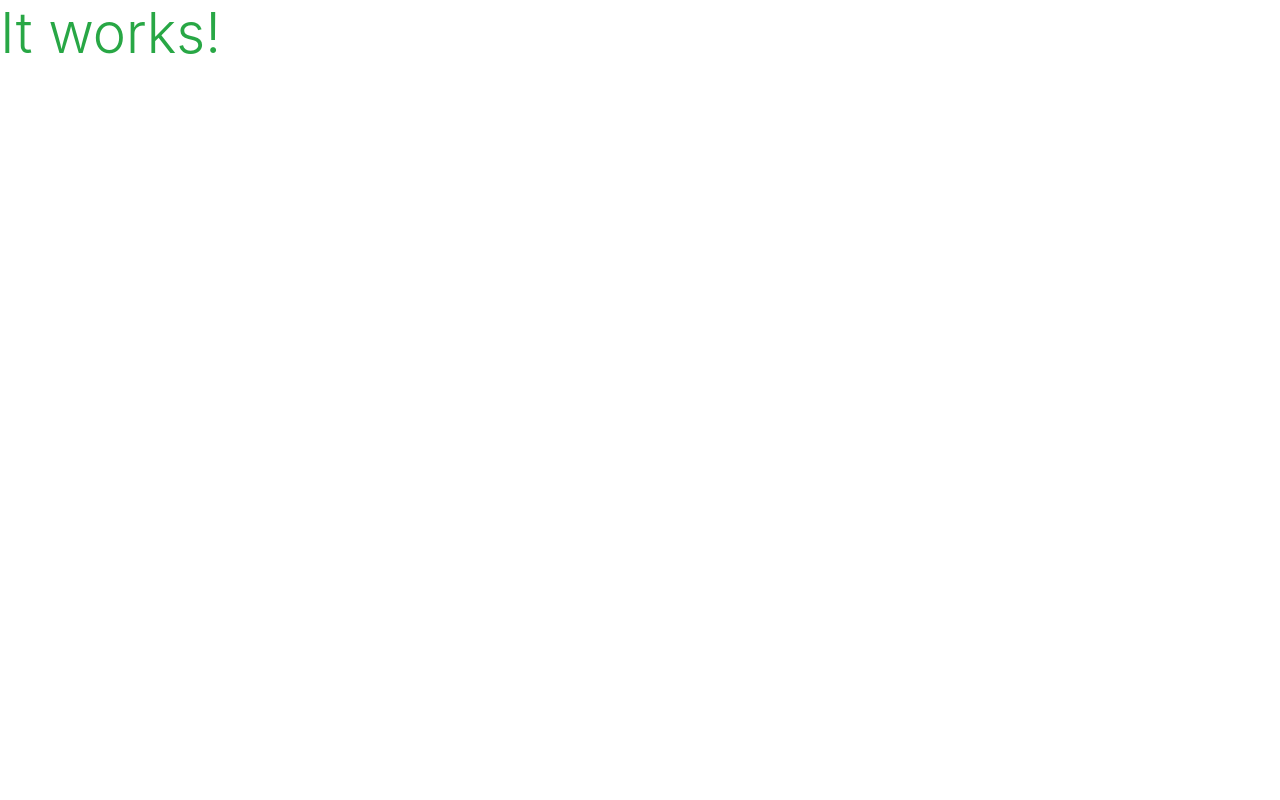
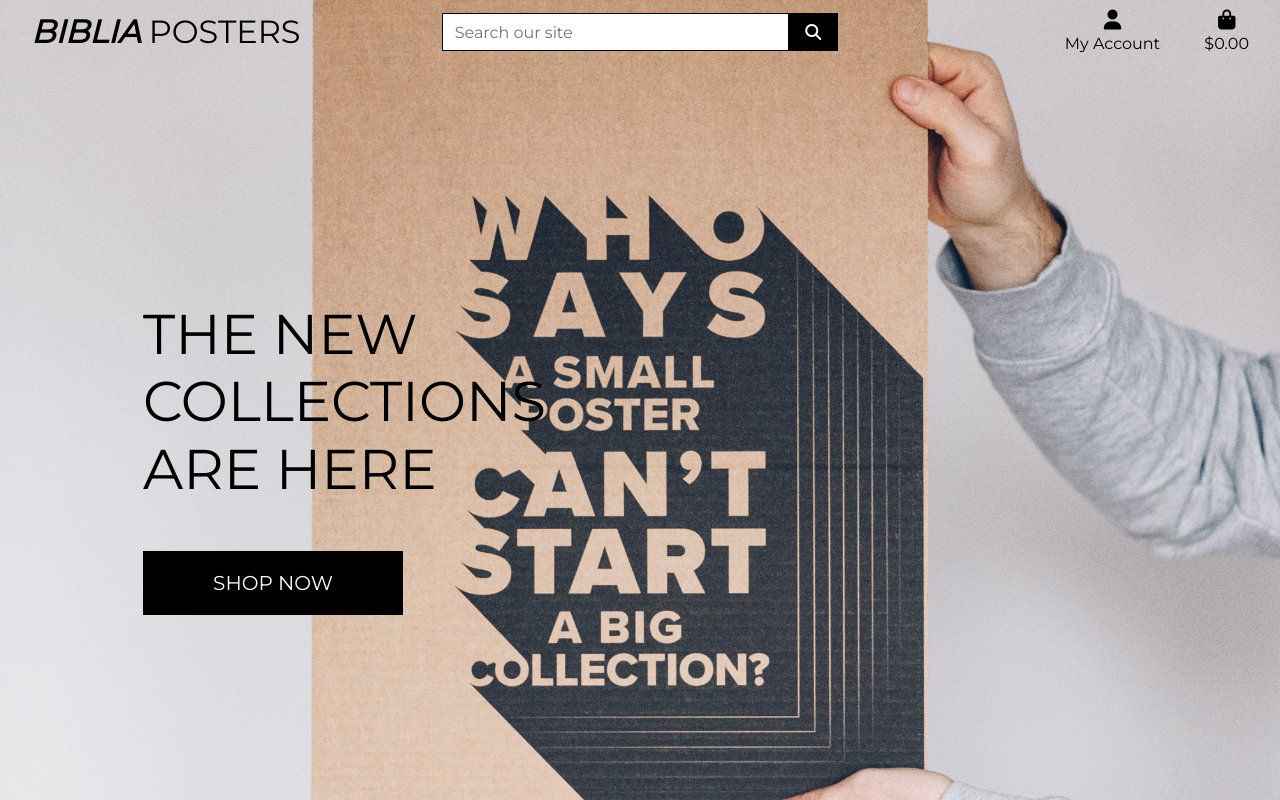
Before and after one commit to DelroyGayle/Biblia-Posters-PP5, a Django app: page / in a window 1280 px wide. Before the commit the page is almost empty. Run offline with Django 3.2, Linux system fonts and the light colour scheme; some libraries are stand-ins or nearby versions.

Commit message:
Add initial homepage content, main page header, homepage header and CSS - Stage 1

```diff
--- a/biblia/settings.py
+++ b/biblia/settings.py
@@ -149,6 +149,10 @@ USE_TZ = True
 # https://docs.djangoproject.com/en/3.2/howto/static-files/
 
 STATIC_URL = '/static/'
+STATICFILES_DIRS = (os.path.join(BASE_DIR, 'static'),)
+
+MEDIA_URL = '/media/'
+MEDIA_ROOT = os.path.join(BASE_DIR, 'media')
 
 # Default primary key field type
 # https://docs.djangoproject.com/en/3.2/ref/settings/#default-auto-field
--- a/biblia/urls.py
+++ b/biblia/urls.py
@@ -15,9 +15,11 @@ Including another URLconf
 """
 from django.contrib import admin
 from django.urls import path, include
+from django.conf import settings
+from django.conf.urls.static import static
 
 urlpatterns = [
     path('admin/', admin.site.urls),
     path('accounts/', include('allauth.urls')),
     path('', include('home.urls')),
-]
+] + static(settings.MEDIA_URL, document_root=settings.MEDIA_ROOT)
--- a/home/templates/home/index.html
+++ b/home/templates/home/index.html
@@ -1,6 +1,28 @@
 {% extends "base.html" %}
 {% load static %}
+<!-- The file is based on the example shown in Code Institute's Boutique Ado Walkthrough -->
+
+{% block page_header %}
+    <div class="container header-container">
+        <div class="row">
+            <div class="col"></div>
+        </div>
+    </div>
+{% endblock %}
 
 {% block content %}
-    <h1 class="display-4 text-success">It works!</h1>
+    <div class="container h-100">
+        <div class="row h-100">
+            <div class="col-7 col-md-6 my-auto">
+                <h1 class="display-4 logo-font text-black">
+                    The new collections are here
+                </h1>
+                <div class="my-5">
+                    <h4>
+                        <a href="" class="shop-now-button btn btn-lg rounded-0 text-uppercase py-3">Shop Now</a>
+                    </h4>
+                </div>
+            </div>
+        </div>
+    </div>
 {% endblock %}
--- /dev/null
+++ b/static/css/base.css
@@ -0,0 +1,83 @@
+/* The file is based on the example shown in Code Institute's Boutique Ado Walkthrough */
+
+html {
+    height: 100%;
+}
+
+body {
+    background: url('/media/homepage_background_cropped.jpg') no-repeat center center fixed;
+    background-size: cover;
+    height: calc(100vh - 164px);
+    color: #555;
+    font-family: 'Montserrat';
+}
+
+/* from Bulma */
+.icon {
+    align-items: center;
+    display: inline-flex;
+    justify-content: center;
+    height: 1.5rem;
+    width: 1.5rem;
+}
+
+.logo-font {
+    text-transform: uppercase;
+}
+
+.main-logo-link {
+    width: fit-content;
+}
+
+.shop-now-button {
+    background: black;
+    color: white;
+    min-width: 260px;
+}
+
+.btn-black {
+    background: black;
+    color: white;
+}
+
+.shop-now-button:hover,
+.shop-now-button:active,
+.shop-now-button:focus,
+.btn-black:hover,
+.btn-black:active,
+.btn-black:focus {
+    background: #222;
+    color: white;
+}
+
+.text-black {
+    color: #000 !important;
+}
+
+.border-black {
+    border: 1px solid black !important;
+}
+
+/* -------------------------------- Media Queries */
+
+/* Slightly larger container on xl screens */
+@media (min-width: 1200px) {
+  .container {
+    max-width: 80%;
+  }
+}
+
+/* fixed top navbar only on medium and up */
+@media (min-width: 992px) {
+    .fixed-top-desktop-only {
+        position: fixed;
+        top: 0;
+        right: 0;
+        left: 0;
+        z-index: 1030;
+    }
+
+    .header-container {
+        padding-top: 164px;
+    }
+}
--- a/templates/base.html
+++ b/templates/base.html
@@ -1,11 +1,11 @@
-<!-- Based on Code Institute's Boutique Ado Walkthrough -->
+<!-- The file is based on the example shown in Code Institute's Boutique Ado Walkthrough -->
 
 {% load static %}
 
 <!doctype html>
 <html lang="en">
+  <head>
 
-  <head>
     {% block meta %}
         <meta http-equiv="X-UA-Compatible" content="ie=edge">
         <meta charset="utf-8">
@@ -16,33 +16,92 @@
     {% endblock %}
 
     {% block corecss %}
-        <link rel="stylesheet" href="https://stackpath.bootstrapcdn.com/bootstrap/4.4.1/css/bootstrap.min.css"
-          integrity="sha384-Vkoo8x4CGsO3+Hhxv8T/Q5PaXtkKtu6ug5TOeNV6gBiFeWPGFN9MuhOf23Q9Ifjh" crossorigin="anonymous">
+        <link rel="stylesheet" href="https://stackpath.bootstrapcdn.com/bootstrap/4.4.1/css/bootstrap.min.css" integrity="sha384-Vkoo8x4CGsO3+Hhxv8T/Q5PaXtkKtu6ug5TOeNV6gBiFeWPGFN9MuhOf23Q9Ifjh" crossorigin="anonymous">
     {% endblock %}
 
     {% block extra_css %}
     {% endblock %}
 
     {% block corejs %}
+        <script src="https://kit.fontawesome.com/91349736c3.js" crossorigin="anonymous"></script>
         <script src="https://code.jquery.com/jquery-3.4.1.slim.min.js"
-          integrity="sha384-J6qa4849blE2+poT4WnyKhv5vZF5SrPo0iEjwBvKU7imGFAV0wwj1yYfoRSJoZ+n"
-          crossorigin="anonymous"></script>
+            integrity="sha384-J6qa4849blE2+poT4WnyKhv5vZF5SrPo0iEjwBvKU7imGFAV0wwj1yYfoRSJoZ+n" crossorigin="anonymous"></script>
         <script src="https://cdn.jsdelivr.net/npm/popper.js@1.16.0/dist/umd/popper.min.js"
-          integrity="sha384-Q6E9RHvbIyZFJoft+2mJbHaEWldlvI9IOYy5n3zV9zzTtmI3UksdQRVvoxMfooAo"
-          crossorigin="anonymous"></script>
+            integrity="sha384-Q6E9RHvbIyZFJoft+2mJbHaEWldlvI9IOYy5n3zV9zzTtmI3UksdQRVvoxMfooAo" crossorigin="anonymous"></script>
         <script src="https://stackpath.bootstrapcdn.com/bootstrap/4.4.1/js/bootstrap.min.js"
-          integrity="sha384-wfSDF2E50Y2D1uUdj0O3uMBJnjuUD4Ih7YwaYd1iqfktj0Uod8GCExl3Og8ifwB6"
-          crossorigin="anonymous"></script>
+            integrity="sha384-wfSDF2E50Y2D1uUdj0O3uMBJnjuUD4Ih7YwaYd1iqfktj0Uod8GCExl3Og8ifwB6" crossorigin="anonymous"></script>
+        <link rel="stylesheet" href="https://fonts.googleapis.com/css?family=Montserrat&display=swap">
+        <link rel="stylesheet" href="{% static 'css/base.css' %}">
+
     {% endblock %}
 
     {% block extra_js %}
     {% endblock %}
 
-    <title>Biblia Posters{% block extra_title %}{% endblock %}</title>
+    <title>Biblia Posters {% block extra_title %}{% endblock %}</title>
   </head>
-
   <body>
-    <header class="container-fluid fixed-top"></header>
+    <header class="container-fluid fixed-top">
+        <div class="row">
+            <div class="col-12 col-lg-4 my-auto py-1 py-lg-0 text-center text-lg-left">
+                <a href="{% url 'home' %}" class="nav-link main-logo-link">
+                    <h2 class="logo-font text-black my-0"><strong><em>Biblia</em></strong> Posters</h2>
+                </a>
+            </div>
+            <div class="col-12 col-lg-4 my-auto py-1 py-lg-0">
+                <form method="GET" action="">
+                    <div class="input-group w-100">
+                        <input class="form-control border border-black rounded-0" type="text" name="q" placeholder="Search our site">
+                        <div class="input-group-append">
+                            <button class="form-control btn btn-black border border-black rounded-0" type="submit">
+                                <span class="icon">
+                                    <i class="fas fa-search"></i>
+                                </span>
+                            </button>
+                        </div>
+                    </div>
+                </form>
+            </div>
+            <div class="col-12 col-lg-4 my-auto py-1 py-lg-0">
+                <ul class="list-inline list-unstyled text-center text-lg-right my-0">
+                    <li class="list-inline-item dropdown">
+                        <a class="text-black nav-link" href="#" id="user-options" data-toggle="dropdown" aria-haspopup="true" aria-expanded="false">
+                            <div class="text-center">
+                                <div><i class="fas fa-user fa-lg"></i></div>
+                                <p class="my-0">My Account</p>
+                            </div>
+                        </a>
+                        <div class="dropdown-menu border-0" aria-labelledby="user-options">
+                            {% if request.user.is_authenticated %}
+                                {% if request.user.is_superuser %}
+                                    <a href="" class="dropdown-item">Product Management</a>
+                                {% endif %}
+                                <a href="" class="dropdown-item">My Profile</a>
+                                <a href="{% url 'account_logout' %}" class="dropdown-item">Logout</a>
+                            {% else %}
+                                <a href="{% url 'account_signup' %}" class="dropdown-item">Register</a>
+                                <a href="{% url 'account_login' %}" class="dropdown-item">Login</a>
+                            {% endif %}
+                        </div>
+                    </li>
+                    <li class="list-inline-item">
+                        <a class="{% if grand_total %}text-info font-weight-bold{% else %}text-black{% endif %} nav-link" href="">
+                            <div class="text-center">
+                                <div><i class="fas fa-shopping-bag fa-lg"></i></div>
+                                <p class="my-0">
+                                    {% if grand_total %}
+                                        ${{ grand_total|floatformat:2 }}
+                                    {% else %}
+                                        $0.00
+                                    {% endif %}
+                                </p>
+                            </div>
+                        </a>
+                    </li>
+                </ul>
+            </div>
+        </div>
+    </header>
 
     {% if messages %}
         <div class="message-container"></div>
@@ -56,6 +115,7 @@
 
     {% block postloadjs %}
     {% endblock %}
+
+
   </body>
-
 </html>
```
Also changed, not shown: media/homepage_background_cropped.jpg (added), media/pexels-anete-lusina-6353838.jpg (added).
